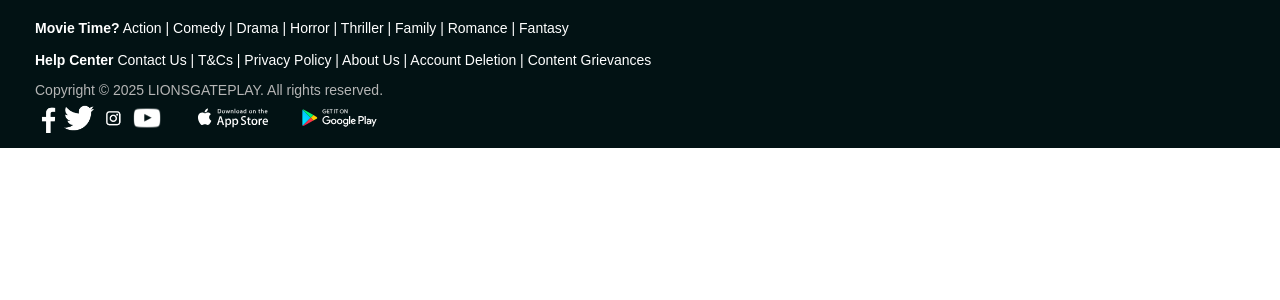
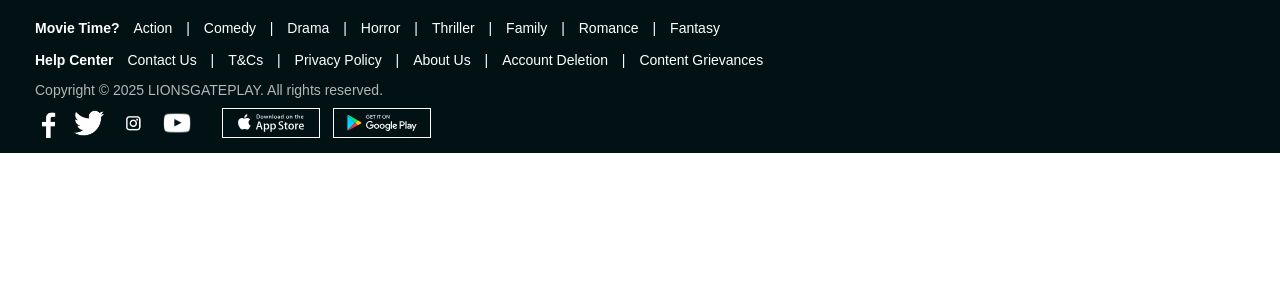
Before and after one commit to Nouman794/entertainment-template, a PHP site: page /ui/footer.html in a window 1280 px wide. Shown: the top 300 px of the page. Run offline with PHP 8.4, Linux system fonts and the light colour scheme.

Commit message:
footer fixed with design improvement

```diff
--- a/public/ui/footerStyles.css
+++ b/public/ui/footerStyles.css
@@ -26,6 +26,7 @@ footer {
     text-decoration: none;
     color: #fff;
     transition: color 0.3s;
+    padding: 10px;
 }
 
 .footer-links a:hover {
@@ -44,10 +45,14 @@ footer .copyright {
     display: flex;
     flex-wrap: wrap;
     gap: 20px;
+    padding-top: 5px;
 }
 
-.social-icons a,
+.social-icons a {
+    padding-right: 10px;
+}
 .store-buttons a {
+padding-right: 10px;
 }
 
 .social-icons img{
@@ -60,7 +65,7 @@ footer .copyright {
     height: 30px;
     width: auto;
     transition: opacity 0.3s;
-    border-color: white;
+    border: 1px solid white;
 }
 
 .social-icons img:hover,
@@ -75,6 +80,7 @@ footer .copyright {
     }
 
     .footer-bottom {
+
         flex-direction: column;
         align-items: flex-start;
     }
```
Also changed, not shown: public/tmp/1rhmuqyegwrps.20jl3bfoa6g0g.php (+0 -20 lines), public/ui/movies.html (+0 -20 lines).
